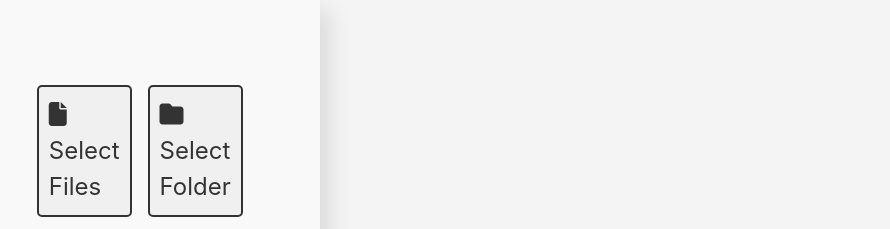
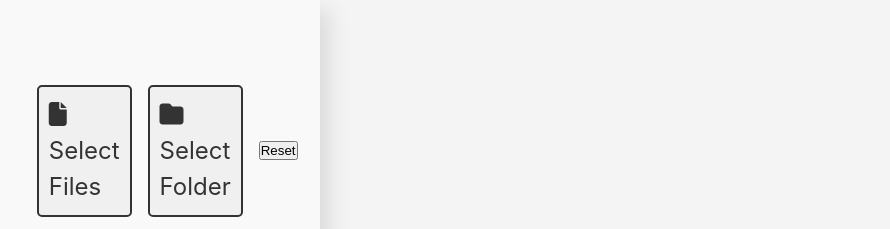
Before and after one commit to 709macdonald/Chapbook, a React (Vite) app: page / in a window 1280 px wide. Shown: the top 229 px of the page, without its empty margins (0-890 px from the left). Built offline with nearby package versions, Linux system fonts and the light colour scheme.

Commit message:
Reset button complete

```diff
--- a/src/components/FileLister.jsx
+++ b/src/components/FileLister.jsx
@@ -5,7 +5,6 @@ import { extractTextFromImage } from "../assets/utils/imageUtils";
 const FileLister = ({ files, setFiles, setIsLoadingFiles }) => {
   useEffect(() => {
     const listFiles = async () => {
-      // Start loading
       setIsLoadingFiles(true);
 
       const processedFiles = [];
@@ -33,7 +32,6 @@ const FileLister = ({ files, setFiles, setIsLoadingFiles }) => {
       setFiles(processedFiles);
       console.log("Final array of files:", processedFiles);
 
-      // Done loading
       setIsLoadingFiles(false);
     };
 
--- a/src/components/FileManager.jsx
+++ b/src/components/FileManager.jsx
@@ -6,7 +6,7 @@ const FileManager = ({ setFiles, setFolderName, setIsLoadingFiles }) => {
 
   const handleFileChange = (event) => {
     const selectedFiles = Array.from(event.target.files);
-    setFilesState((prevFiles) => [...prevFiles, ...selectedFiles]); // Accumulate files
+    setFilesState((prevFiles) => [...prevFiles, ...selectedFiles]);
 
     if (selectedFiles.length > 0) {
       const folderPath = selectedFiles[0].webkitRelativePath
@@ -16,14 +16,26 @@ const FileManager = ({ setFiles, setFolderName, setIsLoadingFiles }) => {
     }
   };
 
+  const handleReset = () => {
+    const confirmReset = window.confirm(
+      "Are you sure you want to clear all files from Chapbook's library?"
+    );
+
+    if (confirmReset) {
+      setFilesState([]);
+      setFiles([]);
+      setFolderName("");
+      setIsLoadingFiles(false);
+    }
+  };
+
   return (
     <div className="documentSection">
       <div className="documentSectionDiv">
-        {/* Input for selecting individual files (PDFs and images) */}
         <input
           type="file"
           onChange={handleFileChange}
-          accept="application/pdf, image/*" // Accept PDFs and all image types
+          accept="application/pdf, image/*"
           multiple
           className="fileInput"
           id="fileInputFiles"
@@ -32,17 +44,19 @@ const FileManager = ({ setFiles, setFolderName, setIsLoadingFiles }) => {
           <i className="fa-solid fa-file"></i> Select Files
         </label>
 
-        {/* Input for selecting directories */}
         <input
           type="file"
           onChange={handleFileChange}
-          webkitdirectory="" // Allows folder selection
+          webkitdirectory=""
           className="fileInput"
           id="fileInputDirectory"
         />
         <label htmlFor="fileInputDirectory" className="fileInputLabel">
           <i className="fa-solid fa-folder"></i> Select Folder
         </label>
+        <button onClick={handleReset} className="resetButton">
+          Reset
+        </button>
       </div>
       {files.length > 0 && (
         <FileLister
```
